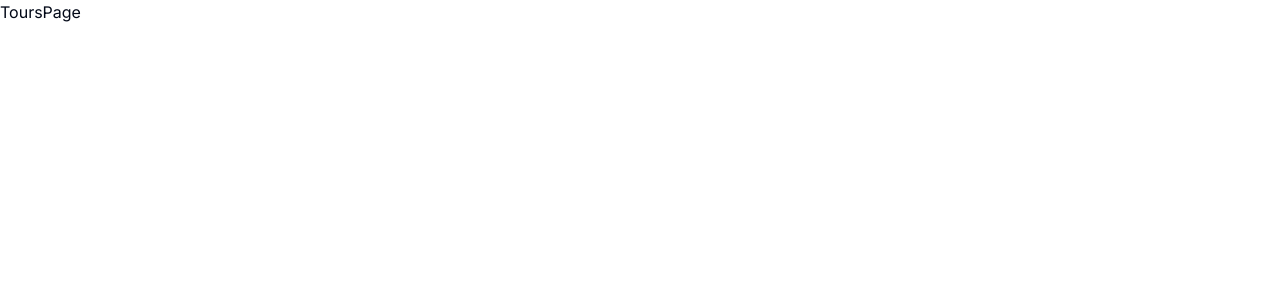
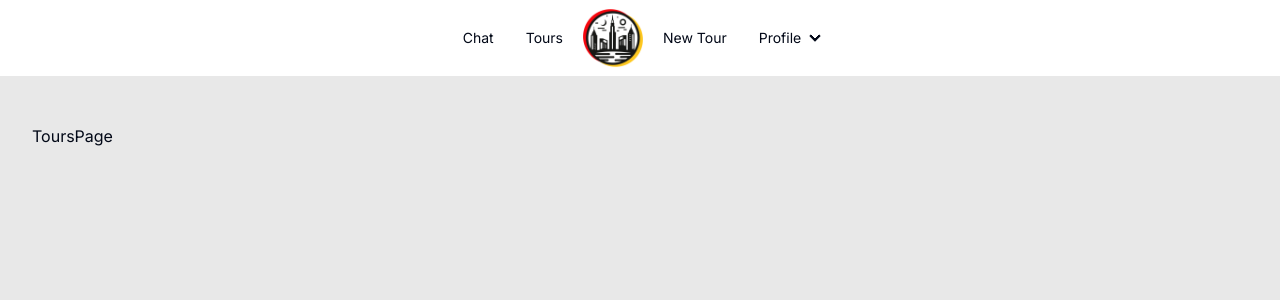
Before and after one commit to rm-reins/next-gpt-cityGuide, a Next.js app: page /tours in a window 1280 px wide. Shown: the top 300 px of the page. Built offline with nearby package versions, Linux system fonts and the light colour scheme.

Commit message:
feat: navbar setup

```diff
--- /dev/null
+++ b/app/(dashboard)/layout.jsx
@@ -0,0 +1,11 @@
+import Sidebar from "@/components/Sidebar.jsx";
+import Navbar from "@/components/Navbar.jsx";
+
+export default function layout({ children }) {
+  return (
+    <div>
+      <Navbar />
+      <div className="bg-base-200 px-8 py-12 min-h-screen">{children}</div>
+    </div>
+  );
+}
--- a/app/[dashboard]/layout.jsx
+++ /dev/null
@@ -1,3 +0,0 @@
-export default function layout({ children }) {
-  return <div>{children}</div>;
-}
--- /dev/null
+++ b/components/Navbar.jsx
@@ -0,0 +1,55 @@
+import Link from "next/link.js";
+import { RiMenu4Line } from "react-icons/ri";
+import NavLogo from "./UI/NavLogo.jsx";
+import Image from "next/image.js";
+
+function Navbar() {
+  return (
+    <div className="navbar bg-base-100">
+      <div className="navbar-start">
+        <Image
+          className="p-2 sm:hidden"
+          src="/logo_guide.svg"
+          alt="navlogo"
+          width={80}
+          height={80}
+        />
+      </div>
+
+      <div className="navbar-center max-sm:hidden lg:flex">
+        <ul className="menu menu-horizontal px-1">
+          <li>
+            <Link href="/chat">Chat</Link>
+          </li>
+          <li>
+            <Link href="/tours">Tours</Link>
+          </li>
+        </ul>
+        <NavLogo />
+        <ul className="menu menu-horizontal px-1">
+          <li>
+            <Link href="">New Tour</Link>
+          </li>
+          <li>
+            <details>
+              <summary>Profile</summary>
+              <ul className="p-2">
+                <li>
+                  <a>Account</a>
+                </li>
+                <li>
+                  <a>Logout</a>
+                </li>
+              </ul>
+            </details>
+          </li>
+        </ul>
+      </div>
+
+      <div className="navbar-end">
+        <RiMenu4Line className="w-10 h-10 sm:hidden" />
+      </div>
+    </div>
+  );
+}
+export default Navbar;
--- /dev/null
+++ b/components/UI/NavLogo.jsx
@@ -0,0 +1,10 @@
+import Image from "next/image.js";
+
+function NavLogo() {
+  return (
+    <div>
+      <Image src="/logo_guide.svg" alt="navlogo" width={60} height={60} />
+    </div>
+  );
+}
+export default NavLogo;
```
